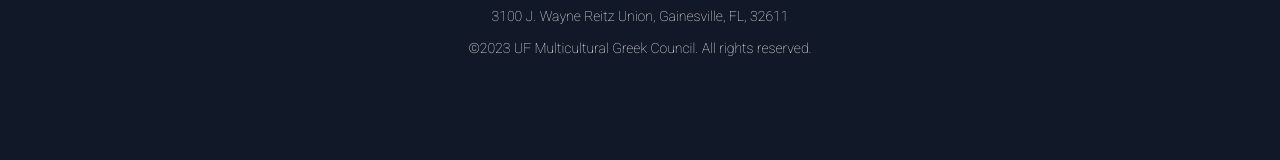
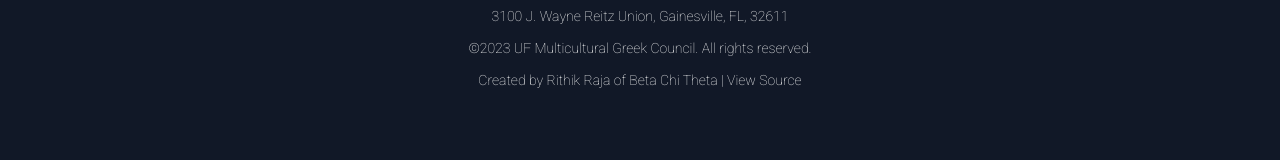
Before and after one commit to ufmgcwebmaster/mgcuf-website, a Next.js app: page /gallery in a window 1280 px wide. Shown: the part 131-291 px from the top of the page. Built offline with nearby package versions, Linux system fonts and the light colour scheme.

Commit message:
footer update

```diff
--- a/src/components/footer.js
+++ b/src/components/footer.js
@@ -6,7 +6,13 @@ export default function Footer() {
     return (
         <div className="flex flex-col text-white items-center justify-center">
             <span className={`text-[0.5rem] sm:text-sm lg:text-sm my-1 lg:my-3 ${roboto1.className}`}>3100 J.  Wayne Reitz Union, Gainesville, FL, 32611</span>
-            <span className={`text-[0.5rem] sm:text-sm lg:text-sm mb-3 lg:mb-5 ${roboto1.className}`}>©2023 UF Multicultural Greek Council. All rights reserved.</span>
+            <span className={`text-[0.5rem] sm:text-sm lg:text-sm mb-1 lg:mb-3 ${roboto1.className}`}>©2023 UF Multicultural Greek Council. All rights reserved.</span>
+            <span className={`text-[0.5rem] sm:text-sm lg:text-sm mb-3 lg:mb-5 ${roboto1.className}`}>
+                <span>{"Created by Rithik Raja of "}</span>
+                <a href="https://linktr.ee/muchapter_betachi" target="_blank" rel="noopener noreferrer">Beta Chi Theta</a>
+                <span>{" | "}</span>
+                <a href="https://github.com/ufmgcwebmaster/mgcuf-website" target="_blank" rel="noopener noreferrer">View Source</a>
+            </span>
         </div>
     )
 }
```
